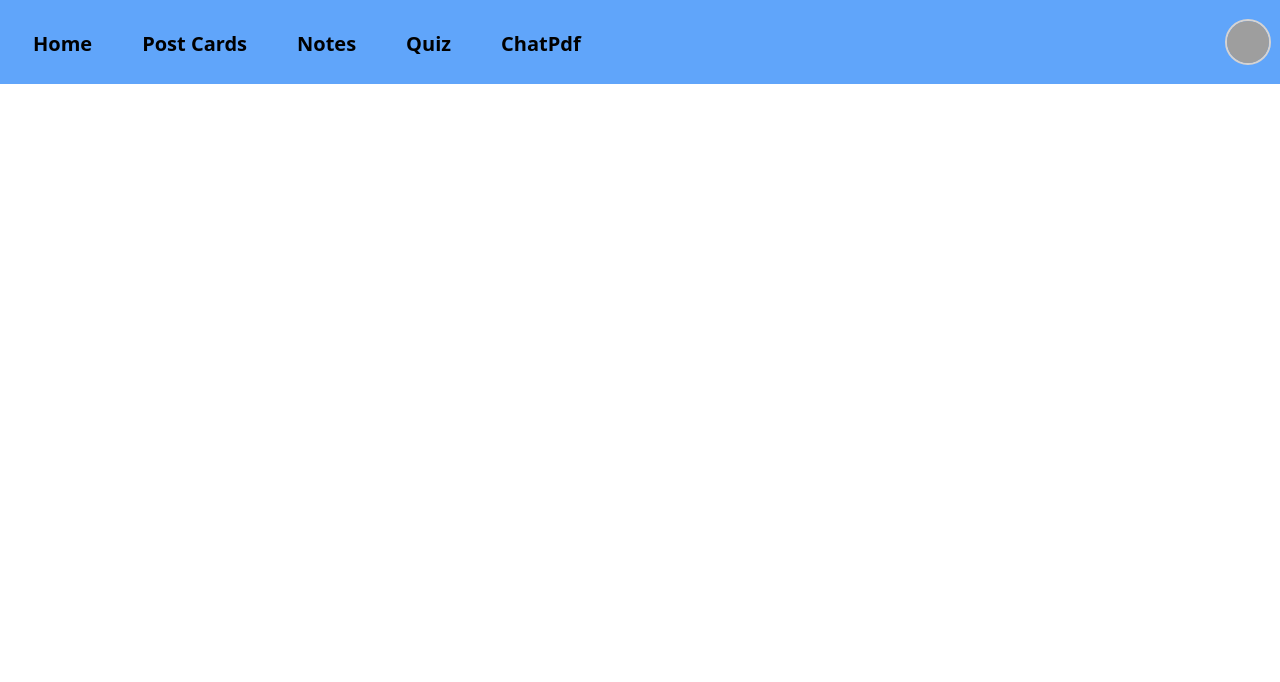
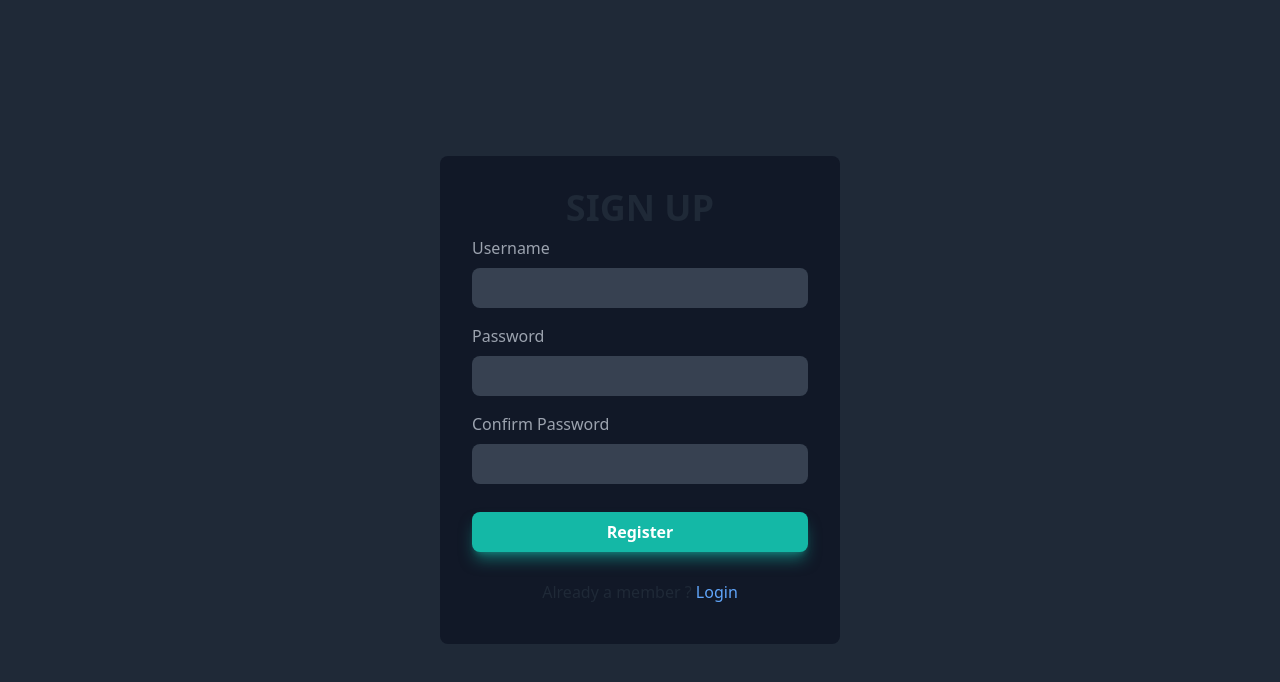
Before and after one commit to jeslinpjames/StudySphere, a React (Vite) app in the folder frontend/: page /register in a window 1280 px wide. Shown: the top 682 px of the page. Built offline with nearby package versions, Linux system fonts and the light colour scheme; grey boxes are pictures that could not be loaded.

Commit message:
register page with basic valuation setup

```diff
--- a/frontend/src/App.jsx
+++ b/frontend/src/App.jsx
@@ -7,7 +7,8 @@ import FlashCard from "./components/PostCards/FlashCard";
 import Quiz from "./components/Quiz";
 import Notes from "./components/Notes";
 import ChatPdf from "./components/ChatPdf";
-import Login from "./components/Login";
+import Login from "./components/Authentication/Login";
+import Register from "./components/Authentication/Register";
 import FlashCardList from "./components/PostCards/FlashCardList";
 
 function App() {
@@ -16,7 +17,9 @@ function App() {
     <>
       {/* <Login/> */}
       {/* making dashboard visibile only in signed in pages */}
-      {location.pathname !== "/login" && <DashBoard />}
+      {!(
+        location.pathname === "/login" || location.pathname === "/register"
+      ) && <DashBoard />}
       <Routes>
         {/* routes according to clicked link */}
         {/* <Route path='/' element={<DashBoard/>}/> */}
@@ -25,6 +28,7 @@ function App() {
         <Route path="/notes" element={<Notes />} />
         <Route path="/chatpdf" element={<ChatPdf />} />
         <Route path="/login" element={<Login />} />
+        <Route path="/register" element={<Register />} />
         <Route path="/flashcards/:subject" element={<FlashCardList />} />
       </Routes>
     </>
--- /dev/null
+++ b/frontend/src/components/Authentication/Login.jsx
@@ -0,0 +1,75 @@
+import React, { useState } from "react";
+import { Link, useNavigate } from "react-router-dom";
+
+function Login() {
+  const [username, setUsername] = useState("");
+  const [password, setPassword] = useState("");
+  const navigate = useNavigate();
+
+  function handleLogin() {
+    // Check if both username and password have values
+    if (username && password) {
+      // Perform any login-related tasks here
+      // Then navigate to the desired page
+      navigate("/");
+    } else {
+      // You may want to provide some feedback to the user (e.g., show an error message)
+      console.log("Please enter both username and password");
+    }
+  }
+
+  return (
+    <div className="grid grid-cols-1 h-screen w-full">
+      <div className="bg-gray-800 flex flex-col justify-center">
+        <form className="max-w-[400px] w-full mx-auto rounded-lg bg-gray-900 p-8 px-8">
+          <h2 className="text-4xl dark:text-white font-bold text-center">
+            SIGN IN
+          </h2>
+          <div className="flex flex-col text-gray-400 py-2">
+            <label>Username</label>
+            <input
+              value={username}
+              onChange={(e) => setUsername(e.target.value)}
+              className="rounded-lg bg-gray-700 mt-2 p-2 focus:border-blue-500 focus:bg-gray-800 focus:outline-none"
+              type="text"
+              required
+            />
+          </div>
+          <div className="flex flex-col text-gray-400 py-2">
+            <label>Password</label>
+            <input
+              value={password}
+              onChange={(e) => setPassword(e.target.value)}
+              className="p-2 rounded-lg bg-gray-700 mt-2 focus:border-blue-500 focus:bg-gray-800 focus:outline-none"
+              type="password"
+              required
+            />
+          </div>
+          <div className="flex justify-between text-gray-400 py-2">
+            <p className="flex items-center">
+              <input className="mr-2" type="checkbox" /> Remember Me
+            </p>
+            <p>Forgot Password</p>
+          </div>
+          <button
+            className="w-full my-5 py-2 bg-teal-500 shadow-lg shadow-teal-500/50 hover:shadow-teal-500/40 text-white font-semibold rounded-lg"
+            onClick={handleLogin}
+            disabled={!username || !password} // Disable the button if either username or password is empty
+          >
+            SIGNIN
+          </button>
+          <div className="flex justify-center items-center py-2">
+            <p className="text-center">
+              {" "}
+              <Link className="text-blue-400" to="/register">
+                Register
+              </Link>
+            </p>
+          </div>
+        </form>
+      </div>
+    </div>
+  );
+}
+
+export default Login;
--- /dev/null
+++ b/frontend/src/components/Authentication/Register.jsx
@@ -0,0 +1,111 @@
+import React, { useState } from "react";
+import { Link, useNavigate } from "react-router-dom";
+
+function Register() {
+  const [username, setUsername] = useState("");
+  const [password, setPassword] = useState("");
+  const [confirmPassword, setConfirmPassword] = useState("");
+  const [errors, setErrors] = useState({}); // Changed to an object
+  const navigate = useNavigate();
+
+  function handleRegister(e) {
+    e.preventDefault(); // Prevent form submission
+    setErrors({}); // Reset errors
+
+    // Check if both username, password, and confirmPassword have values
+    if (!username || !password || !confirmPassword) {
+      setErrors({ ...errors, general: "Please fill in all fields" });
+      return;
+    }
+
+    // Check if passwords match
+    if (password !== confirmPassword) {
+      setErrors({ ...errors, confirmPassword: "Passwords do not match" });
+      return;
+    }
+
+    // Perform user existence check (You should replace this with your actual check)
+    const userExists = false; // Replace with your logic to check if user already exists
+
+    if (userExists) {
+      setErrors({
+        ...errors,
+        general: "Username already exists. Please choose a different one.",
+      });
+      return;
+    }
+
+    // Perform any Register-related tasks here
+
+    // Navigate to the user's dashboard (replace "/dashboard" with the actual path)
+    navigate("/dashboard");
+  }
+
+  return (
+    <div className="grid grid-cols-1 h-screen w-full">
+      <div className="bg-gray-800 flex flex-col justify-center">
+        <form
+          className="max-w-[400px] w-full mx-auto rounded-lg bg-gray-900 p-8 px-8"
+          onSubmit={handleRegister}
+        >
+          <h2 className="text-4xl dark:text-white font-bold text-center">
+            SIGN UP
+          </h2>
+          {errors.general && (
+            <p className="text-red-500 text-sm mb-2">{errors.general}</p>
+          )}
+          <div className="flex flex-col text-gray-400 py-2">
+            <label>Username</label>
+            <input
+              value={username}
+              onChange={(e) => setUsername(e.target.value)}
+              className="rounded-lg bg-gray-700 mt-2 p-2 focus:border-blue-500 focus:bg-gray-800 focus:outline-none"
+              type="text"
+              required
+            />
+          </div>
+          <div className="flex flex-col text-gray-400 py-2">
+            <label>Password</label>
+            <input
+              value={password}
+              onChange={(e) => setPassword(e.target.value)}
+              className="p-2 rounded-lg bg-gray-700 mt-2 focus:border-blue-500 focus:bg-gray-800 focus:outline-none"
+              type="password"
+              required
+            />
+          </div>
+          <div className="flex flex-col text-gray-400 py-2">
+            <label>Confirm Password</label>
+            <input
+              value={confirmPassword}
+              onChange={(e) => setConfirmPassword(e.target.value)}
+              className="p-2 rounded-lg bg-gray-700 mt-2 focus:border-blue-500 focus:bg-gray-800 focus:outline-none"
+              type="password"
+              required
+            />
+            {errors.confirmPassword && (
+              <p className="text-red-500 text-sm">{errors.confirmPassword}</p>
+            )}
+          </div>
+
+          <button
+            className="w-full my-5 py-2 bg-teal-500 shadow-lg shadow-teal-500/50 hover:shadow-teal-500/40 text-white font-semibold rounded-lg"
+            type="submit" // Changed to type="submit" to handle form submission
+          >
+            Register
+          </button>
+          <div className="flex justify-center items-center py-2">
+            <p className="text-center">
+              {" Already a member ? "}
+              <Link className="text-blue-400" to="/login">
+                Login
+              </Link>
+            </p>
+          </div>
+        </form>
+      </div>
+    </div>
+  );
+}
+
+export default Register;
--- a/frontend/src/components/Login.jsx
+++ /dev/null
@@ -1,73 +0,0 @@
-import React, { useState } from 'react';
-import { Link, useNavigate } from 'react-router-dom';
-
-function Login() {
-  const [username, setUsername] = useState('');
-  const [password, setPassword] = useState('');
-  const navigate = useNavigate();
-
-  function handleLogin() {
-    // Check if both username and password have values
-    if (username && password) {
-      // Perform any login-related tasks here
-      // Then navigate to the desired page
-      navigate('/');
-    } else {
-      // You may want to provide some feedback to the user (e.g., show an error message)
-      console.log('Please enter both username and password');
-    }
-  }
-
-  return (
-    <div className='grid grid-cols-1 h-screen w-full'>
-      <div className='bg-gray-800 flex flex-col justify-center'>
-        <form className='max-w-[400px] w-full mx-auto rounded-lg bg-gray-900 p-8 px-8'>
-          <h2 className='text-4xl dark:text-white font-bold text-center'>SIGN IN</h2>
-          <div className='flex flex-col text-gray-400 py-2'>
-            <label>Username</label>
-            <input
-              value={username}
-              onChange={(e) => setUsername(e.target.value)}
-              className='rounded-lg bg-gray-700 mt-2 p-2 focus:border-blue-500 focus:bg-gray-800 focus:outline-none'
-              type='text'
-              required
-            />
-          </div>
-          <div className='flex flex-col text-gray-400 py-2'>
-            <label>Password</label>
-            <input
-              value={password}
-              onChange={(e) => setPassword(e.target.value)}
-              className='p-2 rounded-lg bg-gray-700 mt-2 focus:border-blue-500 focus:bg-gray-800 focus:outline-none'
-              type='password'
-              required
-            />
-          </div>
-          <div className='flex justify-between text-gray-400 py-2'>
-            <p className='flex items-center'>
-              <input className='mr-2' type='checkbox' /> Remember Me
-            </p>
-            <p>Forgot Password</p>
-          </div>
-          <button
-            className='w-full my-5 py-2 bg-teal-500 shadow-lg shadow-teal-500/50 hover:shadow-teal-500/40 text-white font-semibold rounded-lg'
-            onClick={handleLogin}
-            disabled={!username || !password} // Disable the button if either username or password is empty
-          >
-            SIGNIN
-          </button>
-          <div className='flex justify-center items-center py-2'>
-            <p className='text-center'>
-              {' '}
-              <Link className='text-blue-400' to='/login'>
-                Register
-              </Link>
-            </p>
-          </div>
-        </form>
-      </div>
-    </div>
-  );
-}
-
-export default Login;
```
